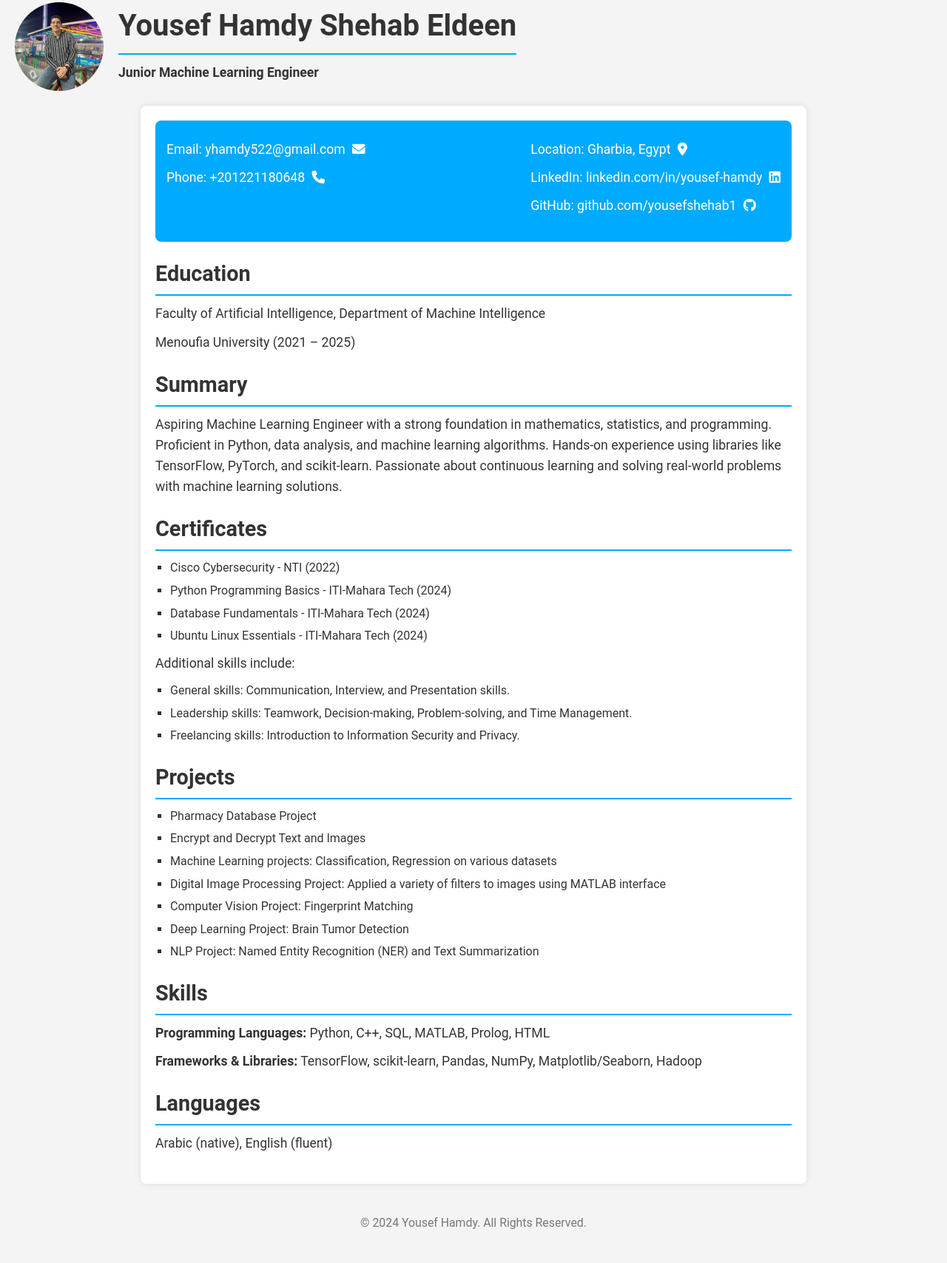
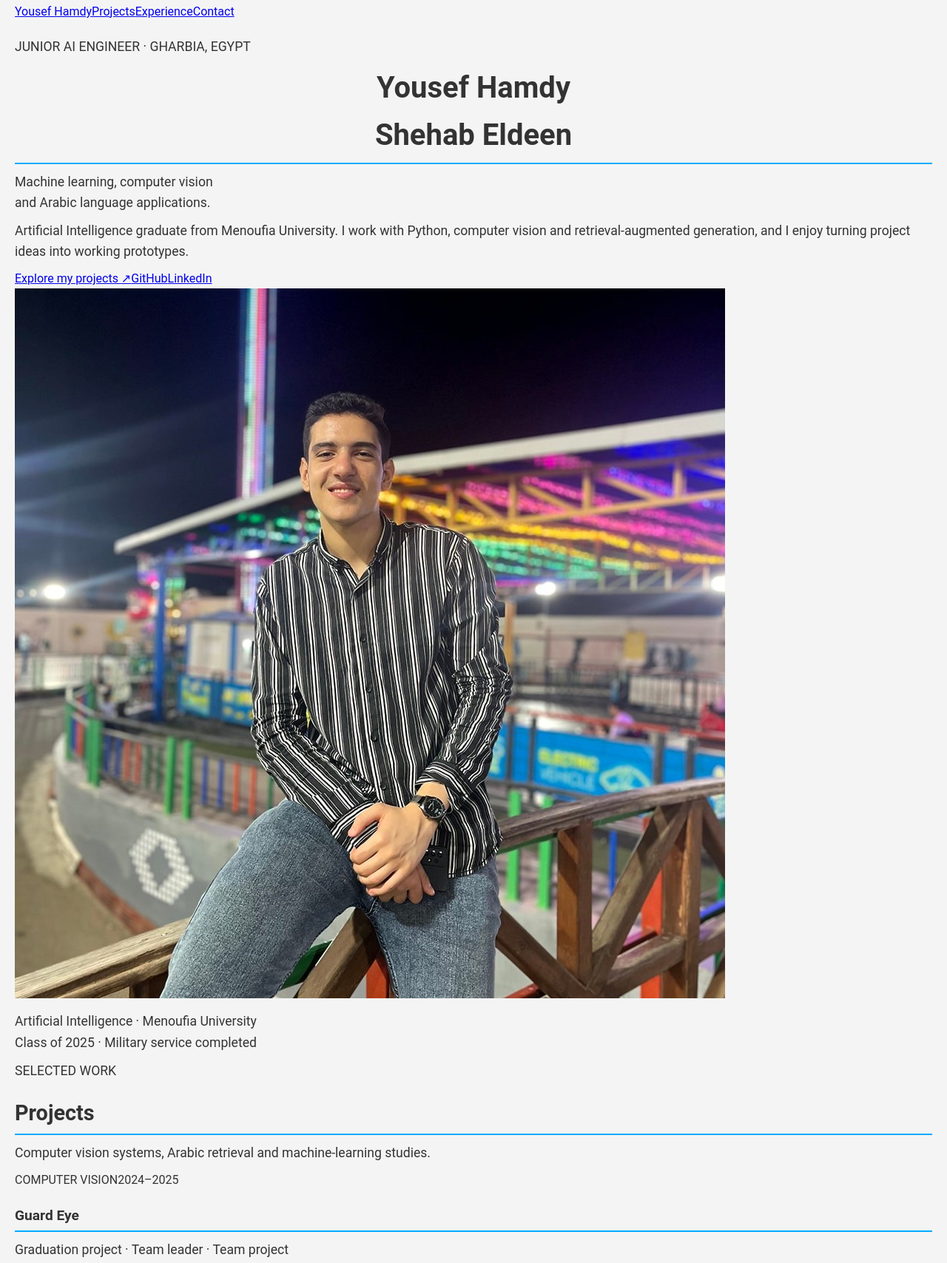
Before and after one commit to yousefshehab1/cv-website, a plain HTML site: page index.html in a window 1280 px wide. Shown: the part 17-1725 px from the top of the page at 74% size. Before the commit the page ends 1703 px from the top, so only its background shows below. Drawn offline with Linux system fonts and the light colour scheme.

Commit message:
Publish reviewed portfolio index.html

```diff
--- a/index.html
+++ b/index.html
@@ -1,91 +1,31 @@
-<!DOCTYPE html>
+<!doctype html>
 <html lang="en">
 <head>
-    <meta charset="UTF-8">
-    <meta name="viewport" content="width=device-width, initial-scale=1.0">
-    <title>Yousef Hamdy CV</title>
-    <link rel="stylesheet" href="style.css">
-    <!-- Add Font Awesome -->
-    <link rel="stylesheet" href="https://cdnjs.cloudflare.com/ajax/libs/font-awesome/6.0.0-beta3/css/all.min.css">
+<meta charset="utf-8">
+<meta name="viewport" content="width=device-width, initial-scale=1">
+<meta name="description" content="Yousef Hamdy Shehab Eldeen, Junior AI Engineer. Selected work in computer vision, machine learning and Arabic RAG.">
+<title>Yousef Hamdy | Junior AI Engineer</title>
+<link rel="stylesheet" href="style.css">
 </head>
 <body>
-    <header>
-        <div class="header-content">
-            <img src="photo.jpg" alt="Yousef Hamdy" class="profile-pic">
-            <div class="header-text">
-                <h1>Yousef Hamdy Shehab Eldeen</h1>
-                <p><strong>Junior Machine Learning Engineer</strong></p>
-            </div>
-        </div>
-    </header>
-
-    <div class="container">
-        <div class="contact-info">
-            <div>
-                <p>Email: <a href="mailto:yhamdy522@gmail.com">yhamdy522@gmail.com</a> <i class="fas fa-envelope"></i></p>
-                <p>Phone: +201221180648 <i class="fas fa-phone"></i></p>
-            </div>
-            <div>
-                <p>Location: Gharbia, Egypt <i class="fas fa-map-marker-alt"></i></p>
-                <p>LinkedIn: <a href="https://linkedin.com/in/yousef-hamdy-82439923b">linkedin.com/in/yousef-hamdy</a> <i class="fab fa-linkedin"></i></p>
-                <p>GitHub: <a href="https://github.com/yousefshehab1">github.com/yousefshehab1</a> <i class="fab fa-github"></i></p>
-            </div>
-        </div>
-
-        <div class="section">
-            <h2>Education</h2>
-            <p>Faculty of Artificial Intelligence, Department of Machine Intelligence</p>
-            <p>Menoufia University (2021 – 2025)</p>
-        </div>
-
-        <div class="section">
-            <h2>Summary</h2>
-            <p>Aspiring Machine Learning Engineer with a strong foundation in mathematics, statistics, and programming. Proficient in Python, data analysis, and machine learning algorithms. Hands-on experience using libraries like TensorFlow, PyTorch, and scikit-learn. Passionate about continuous learning and solving real-world problems with machine learning solutions.</p>
-        </div>
-
-        <div class="section">
-            <h2>Certificates</h2>
-            <ul>
-                <li>Cisco Cybersecurity - NTI (2022)</li>
-                <li>Python Programming Basics - ITI-Mahara Tech (2024)</li>
-                <li>Database Fundamentals - ITI-Mahara Tech (2024)</li>
-                <li>Ubuntu Linux Essentials - ITI-Mahara Tech (2024)</li>
-            </ul>
-            <p>Additional skills include:</p>
-            <ul>
-                <li>General skills: Communication, Interview, and Presentation skills.</li>
-                <li>Leadership skills: Teamwork, Decision-making, Problem-solving, and Time Management.</li>
-                <li>Freelancing skills: Introduction to Information Security and Privacy.</li>
-            </ul>
-        </div>
-
-        <div class="section">
-            <h2>Projects</h2>
-            <ul>
-                <li>Pharmacy Database Project</li>
-                <li>Encrypt and Decrypt Text and Images</li>
-                <li>Machine Learning projects: Classification, Regression on various datasets</li>
-                <li>Digital Image Processing Project: Applied a variety of filters to images using MATLAB interface</li>
-                <li>Computer Vision Project: Fingerprint Matching</li>
-                <li>Deep Learning Project: Brain Tumor Detection</li>
-                <li>NLP Project: Named Entity Recognition (NER) and Text Summarization</li>
-            </ul>
-        </div>
-
-        <div class="section">
-            <h2>Skills</h2>
-            <p><strong>Programming Languages:</strong> Python, C++, SQL, MATLAB, Prolog, HTML</p>
-            <p><strong>Frameworks & Libraries:</strong> TensorFlow, scikit-learn, Pandas, NumPy, Matplotlib/Seaborn, Hadoop</p>
-        </div>
-
-        <div class="section">
-            <h2>Languages</h2>
-            <p>Arabic (native), English (fluent)</p>
-        </div>
-    </div>
-
-    <footer>
-        <p>© 2024 Yousef Hamdy. All Rights Reserved.</p>
-    </footer>
+<header class="site-header"><a class="wordmark" href="#home">Yousef Hamdy</a><nav aria-label="Main navigation"><a href="#projects">Projects</a><a href="#experience">Experience</a><a href="#contact">Contact</a></nav></header>
+<main id="home">
+<section class="hero" aria-labelledby="intro-title">
+<div class="intro"><p class="eyebrow">JUNIOR AI ENGINEER · GHARBIA, EGYPT</p><h1 id="intro-title">Yousef Hamdy<br>Shehab Eldeen</h1><p class="lead">Machine learning, computer vision<br class="desktop-break"> and Arabic language applications.</p><p class="hero-copy">Artificial Intelligence graduate from Menoufia University. I work with Python, computer vision and retrieval-augmented generation, and I enjoy turning project ideas into working prototypes.</p><div class="actions"><a class="button" href="#projects">Explore my projects <span aria-hidden="true">↗</span></a><a class="text-link" href="https://github.com/yousefshehab1">GitHub</a><a class="text-link" href="https://www.linkedin.com/in/yousef-hamdy27">LinkedIn</a></div></div>
+<div class="portrait"><img src="photo.jpg" alt="Yousef Hamdy Shehab Eldeen"><p>Artificial Intelligence · Menoufia University<br>Class of 2025 · Military service completed</p></div>
+</section>
+<section id="projects" class="section" aria-labelledby="projects-title"><div class="section-heading"><p class="eyebrow">SELECTED WORK</p><h2 id="projects-title">Projects</h2><p>Computer vision systems, Arabic retrieval and machine-learning studies.</p></div>
+<div class="project-grid">
+<article class="project featured"><div class="project-top"><span class="tag">COMPUTER VISION</span><span class="year">2024–2025</span></div><h3>Guard Eye</h3><p class="role">Graduation project · Team leader · Team project</p><p>An AI surveillance system using YOLO for threat detection, with a vision-language model to verify and describe detected events. The project includes a Django dashboard and incident alerts.</p><p>I led the team and worked on model training, testing and the detection-to-verification workflow.</p><ul class="tech" aria-label="Technologies"><li>Python</li><li>YOLO</li><li>VLM</li><li>Django</li></ul><p class="credit">Built with my teammate. The original team repository is hosted by GitHub account <strong>Ziadshehata1</strong>; it is not solely my work.</p><a class="project-link" href="https://github.com/Ziadshehata1/Surveillance-Camera-">View original team repository <span aria-hidden="true">↗</span></a></article>
+<article class="project"><div class="project-top"><span class="tag">ARABIC RAG</span><span class="year">2025</span></div><h3>Egyptian Legal Assistant</h3><p class="role">Arabic legal-text retrieval prototype</p><p>A notebook-based assistant that retrieves Egyptian legal passages with Arabic-English embeddings and FAISS, then uses a language model to draft an Arabic response through Gradio.</p><ul class="tech" aria-label="Technologies"><li>LangChain</li><li>FAISS</li><li>Hugging Face</li><li>Gradio</li></ul><p class="credit">Educational prototype, not legal advice. Answers and legal references need independent checking.</p><a class="project-link" href="https://github.com/yousefshehab1/egyptian-legal-assistant">View project <span aria-hidden="true">↗</span></a></article>
+<article class="project"><div class="project-top"><span class="tag">VIDEO ANALYSIS</span></div><h3>Office Monitoring</h3><p>A YOLOv8 and OpenCV prototype for person tracking, predefined workspace zones and video overlays, with a Flask upload interface.</p><ul class="tech" aria-label="Technologies"><li>YOLOv8</li><li>OpenCV</li><li>Flask</li></ul><p class="credit">Existing project credit: Team Morgan. Prototype limitations are documented in the repository.</p><a class="project-link" href="https://github.com/yousefshehab1/Office_Monitoring">View project <span aria-hidden="true">↗</span></a></article>
+<article class="project"><div class="project-top"><span class="tag">NATURAL LANGUAGE PROCESSING</span></div><h3>Text Emotion Classification</h3><p>A bidirectional LSTM learning project for classifying English text by emotion. Includes a training notebook, saved model and Streamlit interface.</p><ul class="tech" aria-label="Technologies"><li>TensorFlow</li><li>Keras</li><li>Streamlit</li></ul><p class="credit">A learning demo, not a tool for assessing mental health.</p><a class="project-link" href="https://github.com/yousefshehab1/Text-Classification-Project">View project <span aria-hidden="true">↗</span></a></article>
+</div><a class="all-projects" href="https://github.com/yousefshehab1?tab=repositories">More studies and projects on GitHub <span aria-hidden="true">↗</span></a>
+</section>
+<section id="experience" class="section" aria-labelledby="experience-title"><div class="section-heading"><p class="eyebrow">BACKGROUND</p><h2 id="experience-title">Experience</h2></div><div class="timeline"><article><div class="timeline-heading"><h3>AI Trainee</h3><p>Oct 2024 – Aug 2025</p></div><p class="organization">Space Minders · Cairo · Unpaid project-based training</p><p>Worked on virtual try-on using garment segmentation, pose estimation and image blending. Contributed to data preparation, model evaluation, API integration and experiment documentation.</p></article><article><div class="timeline-heading"><h3>Python Instructor</h3><p>Jun 2023 – Aug 2025</p></div><p class="organization">Smash School · Remote · Part-time</p><p>Taught beginner and intermediate Python through live sessions and coding exercises. Covered data structures, functions, object-oriented programming and introductory data analysis, with code review and debugging support.</p></article></div></section>
+<section class="section education-skills" aria-label="Education and skills"><div><p class="eyebrow">EDUCATION</p><h2>Bachelor of Artificial Intelligence</h2><p class="organization">Menoufia University · 2021–2025</p><p>Department of Machine Intelligence.<br>Graduation project graded A+.</p><p>Arabic: native · English: intermediate</p></div><div><p class="eyebrow">TOOLS I WORK WITH</p><h2>Technical skills</h2><dl class="skills"><div><dt>Programming</dt><dd>Python, C++, SQL</dd></div><div><dt>Machine learning</dt><dd>PyTorch, TensorFlow, scikit-learn</dd></div><div><dt>Computer vision</dt><dd>OpenCV, YOLO, Roboflow</dd></div><div><dt>Language applications</dt><dd>Hugging Face, LangChain, FAISS</dd></div><div><dt>APIs and workflow</dt><dd>FastAPI, Django, Docker, Git</dd></div></dl></div></section>
+<section id="contact" class="contact section" aria-labelledby="contact-title"><p class="eyebrow">GET IN TOUCH</p><h2 id="contact-title">Let's talk about AI work.</h2><a class="contact-email" href="mailto:yhamdy522@gmail.com">yhamdy522@gmail.com</a><div class="contact-links"><a href="https://www.linkedin.com/in/yousef-hamdy27">LinkedIn ↗</a><a href="https://github.com/yousefshehab1">GitHub ↗</a><a href="tel:+201221180648">+20 122 118 0648</a></div></section>
+</main>
+<footer><p>© 2026 Yousef Hamdy Shehab Eldeen</p><a href="#home">Back to top ↑</a></footer>
 </body>
 </html>
```
